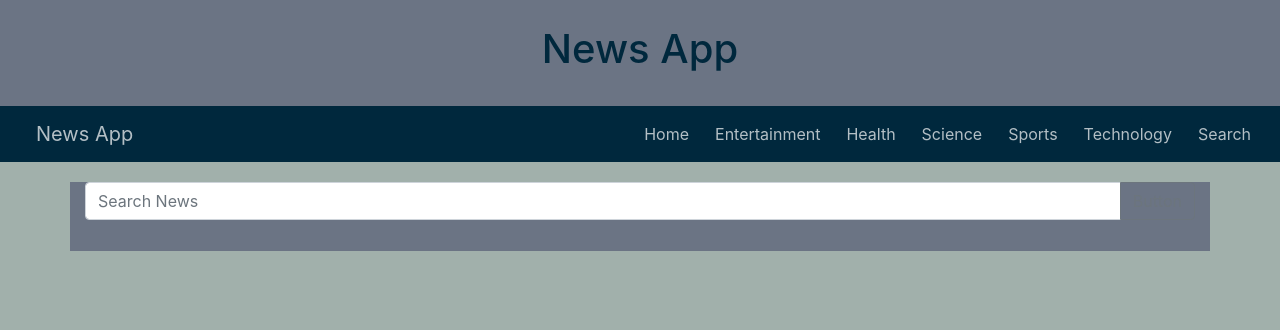
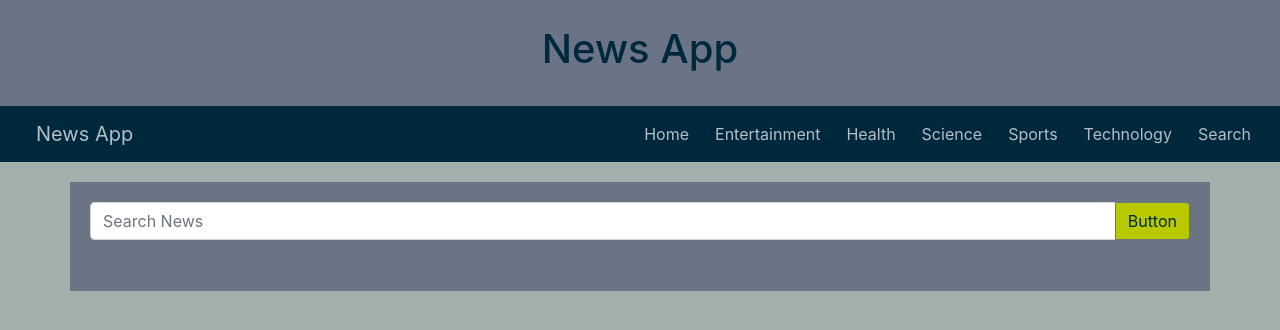
Before and after one commit to mateuszlubianka1993/news-app, a React (Create React App) app: page /search in a window 1280 px wide. Shown: the top 330 px of the page. Built offline with nearby package versions, Linux system fonts and the light colour scheme.

Commit message:
add SearchNews.css file

```diff
--- a/src/actions/index.js
+++ b/src/actions/index.js
@@ -19,7 +19,7 @@ export const getNews = (type) => async dispatch => {
     const response = await newsAPI.get('/top-headlines',{
         params: {
             country: 'us',
-            pageSize: 10,
+            pageSize: 7,
             category: type,
             apiKey: newsAPIkey
         }
@@ -41,7 +41,7 @@ export const getSearched = (e, value) => async dispatch => {
     const response = await newsAPI.get('/everything',{
         params: {
             q: value,
-            pageSize: 10,
+            pageSize: 7,
             apiKey: newsAPIkey
         }
     });
--- a/src/components/SearchNews.js
+++ b/src/components/SearchNews.js
@@ -3,6 +3,8 @@ import {connect} from 'react-redux';
 import {getInputValue, getSearched} from '../actions';
 import {Button, Container, FormControl, InputGroup} from 'react-bootstrap';
 import NewsItem from './NewsItem';
+import '../styles/main-news.css';
+import '../styles/SearchNews.css';
 
 class SearchNews extends React.Component {
     render() {
@@ -10,7 +12,7 @@ class SearchNews extends React.Component {
         const renderNews = searched.map((news, index) => <NewsItem key={index} news={news} />)
         return(
             <Container className="news-container">
-                <form onSubmit={(e)=>this.props.getSearched(e, inputValue)}>
+                <form onSubmit={(e)=>this.props.getSearched(e, inputValue)} className="news-form">
                 <InputGroup className="mb-3" onChange={(e)=>this.props.getInputValue(e.target.value)}>
                     <FormControl
                         placeholder="Search News"
@@ -18,7 +20,7 @@ class SearchNews extends React.Component {
                         aria-describedby="basic-addon2"
                     />
                     <InputGroup.Append>
-                        <Button type="submit" variant="outline-secondary">Button</Button>
+                        <Button type="submit" variant="outline-secondary" className="search-btn">Button</Button>
                     </InputGroup.Append>
                 </InputGroup>
                 </form>
--- /dev/null
+++ b/src/styles/SearchNews.css
@@ -0,0 +1,11 @@
+.news-form {
+    padding: 20px 5px;
+}
+.search-btn {
+    background-color: #B8C900;
+    color: #00283D;
+}
+.search-btn:hover {
+    background-color: #00283D;
+    color: #B8C900;
+}
```
